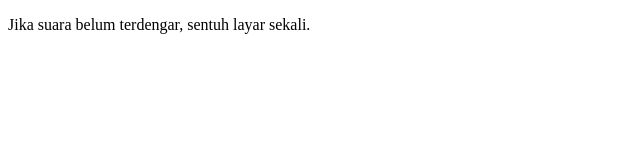
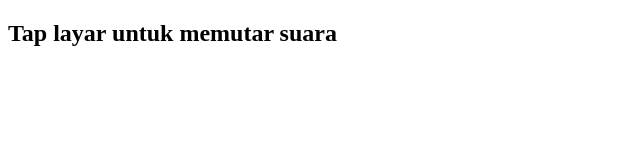
Before and after one commit to chumarav-keuangan/soundd-qr, a plain HTML site: page index.html in a window 1280 px wide. Shown: the whole page, without its empty margins (0-640 px from the left). Drawn offline with Linux system fonts and the light colour scheme.

Commit message:
Update index.html

```diff
--- a/index.html
+++ b/index.html
@@ -1,9 +1,12 @@
 <!DOCTYPE html>
 <html>
-<body>
-  <audio autoplay>
+<body onclick="document.getElementById('audio').play()">
+
+  <h2>Tap layar untuk memutar suara</h2>
+
+  <audio id="audio">
     <source src="sound.mp3" type="audio/mpeg">
   </audio>
-  <p>Jika suara belum terdengar, sentuh layar sekali.</p>
+
 </body>
 </html>
```
